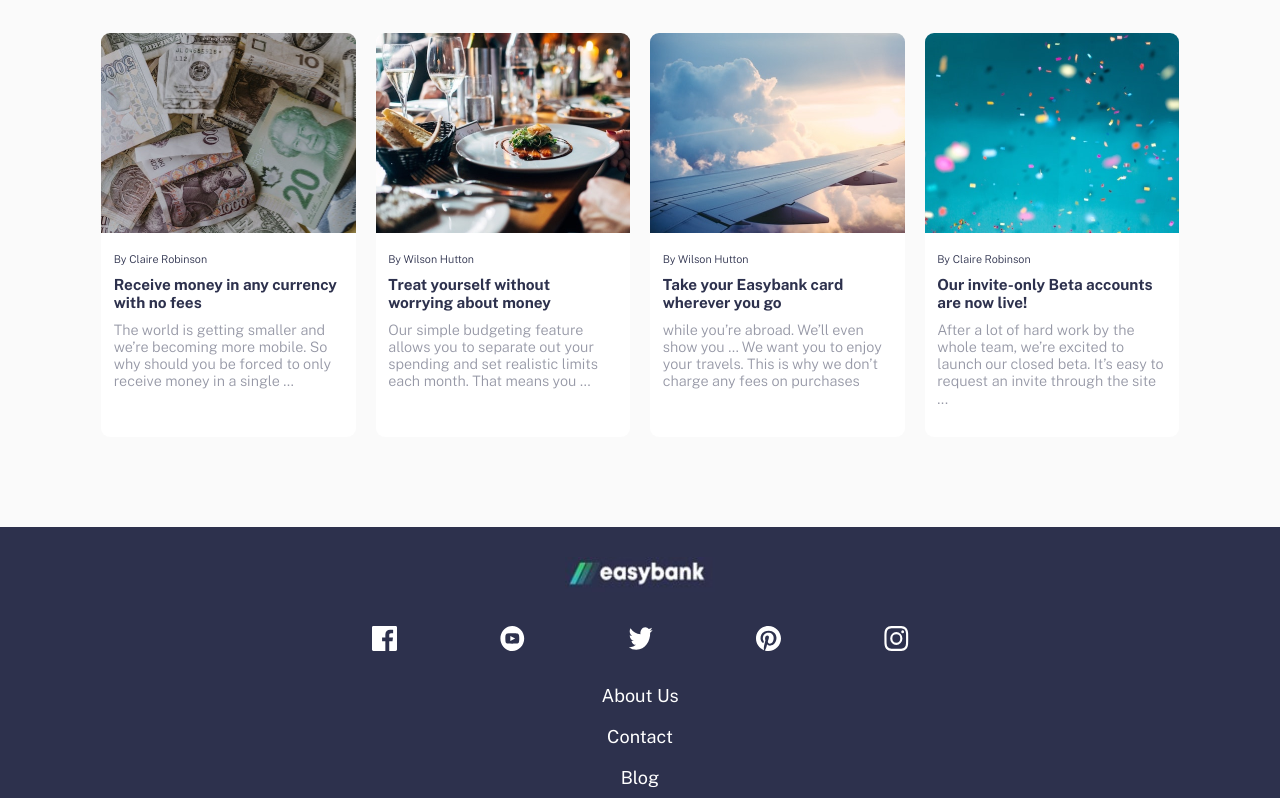
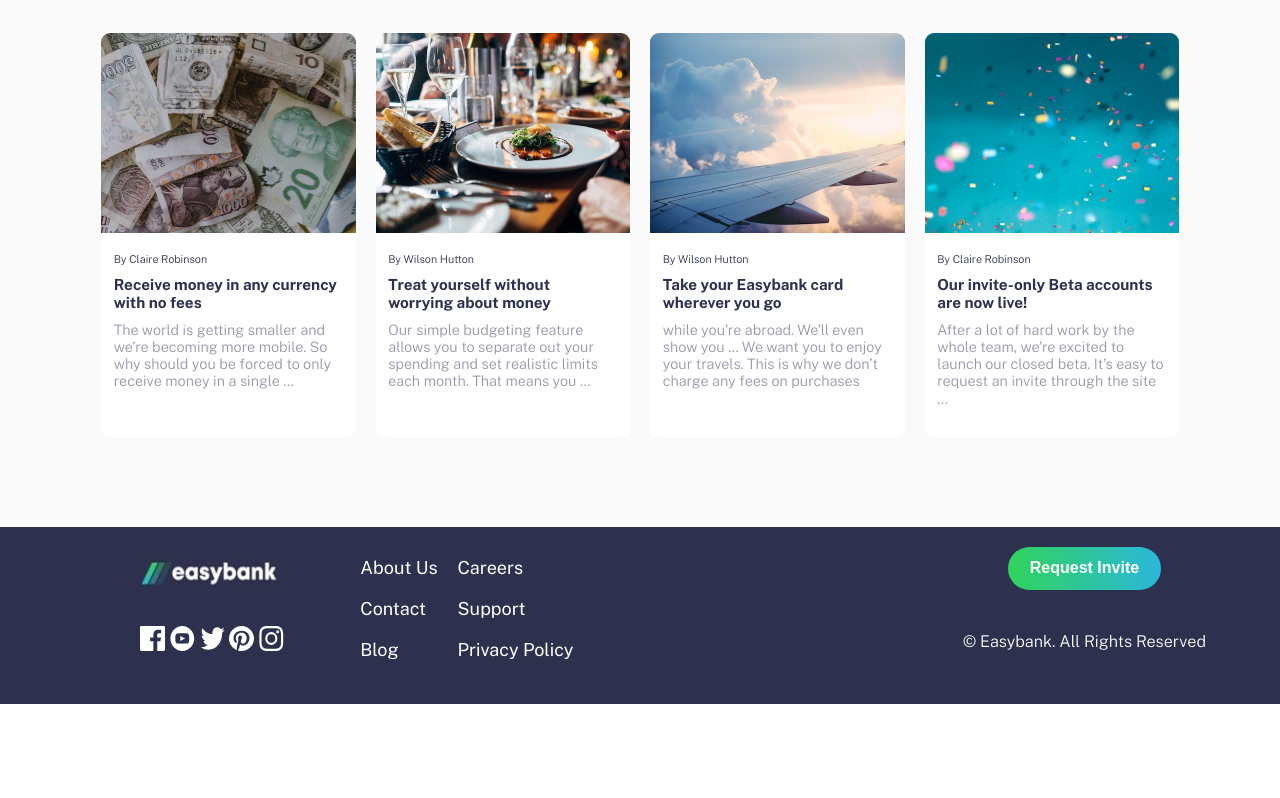
Before and after one commit to Nicolas-Johnson/Easybank-landingpage, a plain HTML site: page index.html in a window 1280 px wide. Shown: the part 1074-1872 px from the top of the page. After the commit the page ends 1778 px from the top, so only its background shows below. Drawn offline with nearby package versions, Linux system fonts and the light colour scheme.

Commit message:
Footer desktop

```diff
--- a/css/_footer.scss
+++ b/css/_footer.scss
@@ -45,3 +45,36 @@ footer {
     }
   }
 }
+
+@media screen and (min-width: 765px) {
+  footer {
+    display: flex;
+    flex-direction: row;
+    padding: 0 5%;
+    justify-content: space-between;
+    .footer-logo-social {
+      flex: 1;
+    }
+    .footer-nav {
+      display: flex;
+      flex-direction: row;
+      justify-content: flex-start;
+      flex: 2;
+      width: 50%;
+      .footer-nav-3 {
+        margin: 20px 20px 20px 0;
+        text-align: left;
+        justify-content: flex-start;
+        padding-left: 0;
+        a {
+          margin-left: 0;
+        }
+      }
+    }
+    .footer-cta {
+      button {
+        margin-top: 20px;
+      }
+    }
+  }
+}
--- a/css/_globais.scss
+++ b/css/_globais.scss
@@ -4,10 +4,16 @@
   margin: 0;
 }
 
+html {
+  overflow-x: hidden;
+}
+
 body {
+  position: relative;
   font-family: 'Public Sans', sans-serif;
   font-size: $body-font-size;
   color: $dark-blue;
+  overflow-x: hidden;
 }
 .hide-side-bar {
   overflow: hidden;
--- a/index.html
+++ b/index.html
@@ -148,6 +148,7 @@
       </div>
     </section>
     <footer>
+      <div class="footer-logo-social">
         <div class="footer-logo">
           <img src="./images/white-logo.JPG" alt="Footer logo">
         </div>
@@ -157,6 +158,7 @@
           <a href="#"><img src="./images/icon-twitter.svg" alt="My Twitter"></a>
           <a href="#"><img src="./images/icon-pinterest.svg" alt="My Pinterest"></a>
           <a href="#"><img src="./images/icon-instagram.svg" alt="My Instagram"></a>
+        </div>
       </div>
       <div class="footer-nav">
         <div class="footer-nav-3">
```
Also changed, not shown: css/main.css, 1 other file. Lines whose indentation alone changed are shown as unchanged.
